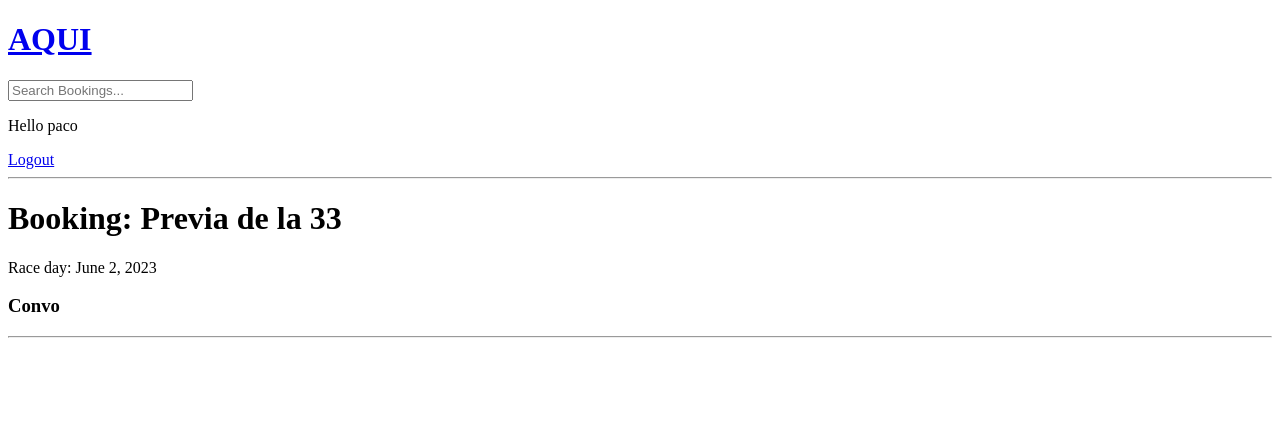
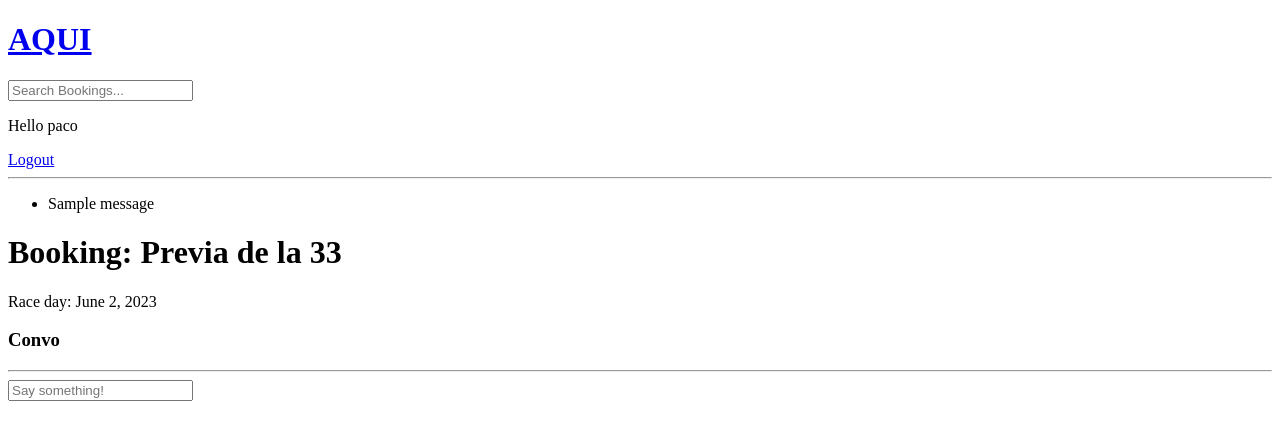
Before and after one commit to Pichilichi/KartF1, a Django app: page /booking/3/ in a window 1280 px wide. Shown: the top 440 px of the page. Run offline with Django 4.2, Linux system fonts and the light colour scheme; a user stored in the database is signed in; data comes from the database, SQL or seed files in the repository; both versions use the stored data as it was after the commit; one stand-in notice (Sample message) is shown.

Commit message:
Mensajes I
Se pueden crear mensajes en las reservas.

```diff
--- a/KartF1/base/views.py
+++ b/KartF1/base/views.py
@@ -24,8 +24,17 @@ def home(request):
 
 def booking(request, pk):
     booking = Booking.objects.get(id=pk)
-    messages = booking.message_set.all()
-    context = {'booking': booking, 'messages': messages}
+    booking_messages = booking.message_set.all().order_by('-created')
+
+    if request.method == 'POST':
+        message = Message.objects.create(
+            user=request.user,
+            booking=booking,
+            body=request.POST.get('body')
+        )
+        return redirect('booking', pk=booking.id)
+
+    context = {'booking': booking, 'booking_messages': booking_messages}
     return render(request, 'booking.html', context)
 
 @login_required(login_url='login')
--- a/KartF1/templates/booking.html
+++ b/KartF1/templates/booking.html
@@ -10,12 +10,22 @@
     <h3>Convo</h3>
     <hr>
 
-    {% for message in messages%}
+    {% for message in booking_messages %}
     <div>
-        <small>{{message.user}} {{message.created}}</small>
+        <small>{{message.user}} {{message.created|timesince}} ago</small>
+        <p>{{message.body}}</p>
+        <hr>
     </div>
     {% endfor %}
-
 </div>
 
+{% if request.user.is_authenticated %}
+<div class="comment-form">
+    <form method="POST" action="">
+        {% csrf_token %}
+        <input type="text" name="body" placeholder="Say something!"/>
+    </form>
+</div>
+{% endif %}
+
 {% endblock content  %}
```
Also changed, not shown: KartF1/db.sqlite3.
